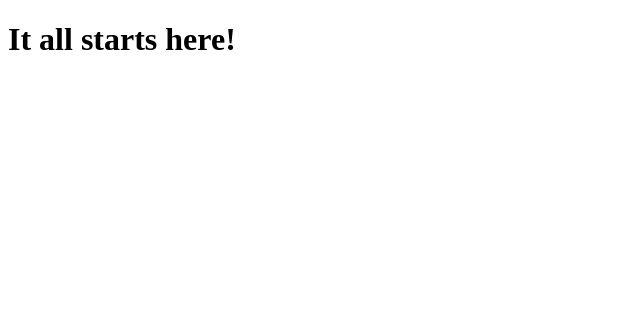
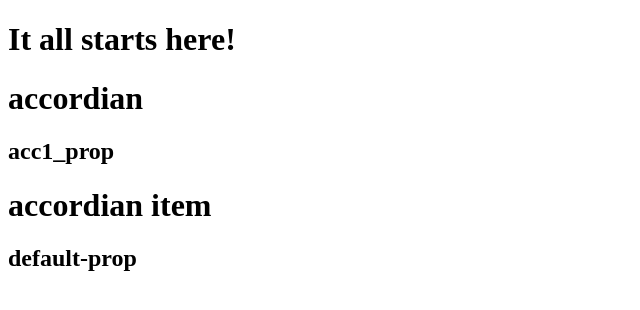
Before and after one commit to evariste1963/joc_CompLib_Accordian, a SvelteKit app: page / in a window 1280 px wide. Shown: the top 310 px of the page, without its empty margins (0-640 px from the left). Built offline with nearby package versions, Linux system fonts and the light colour scheme.

Commit message:
initial setup and start --> tsconfig details removed as not using typescript here

```diff
--- /dev/null
+++ b/src/lib/components/accordian/accordian-item.svelte
@@ -0,0 +1,6 @@
+<script>
+	export let prop = 'default-prop';
+</script>
+
+<h1>accordian item</h1>
+<h2>{prop}</h2>
--- /dev/null
+++ b/src/lib/components/accordian/accordian.svelte
@@ -0,0 +1,6 @@
+<script>
+	export let prop = 'default-prop';
+</script>
+
+<h1>accordian</h1>
+<h2>{prop}</h2>
--- /dev/null
+++ b/src/lib/components/accordian/index.js
@@ -0,0 +1,9 @@
+/* import Accordian from './accordian.svelte';
+import AccordianItem from './accordian-item.svelte';
+
+export { Accordian, AccordianItem };*/
+
+// new shorthand version **
+
+export { default as Accordian } from './accordian.svelte';
+export { default as AccordianItem } from './accordian-item.svelte';
--- a/src/routes/+page.svelte
+++ b/src/routes/+page.svelte
@@ -1 +1,15 @@
+<script>
+	import { Accordian, AccordianItem } from '../lib/components/accordian';
+
+	const items = [
+		{ title: 'item 1', content: 'content 1' },
+		{ title: 'item 2', content: 'content 2' },
+		{ title: 'item 3', content: 'content 3' },
+		{ title: 'item 4', content: 'content 4' }
+	];
+</script>
+
 <h1>It all starts here!</h1>
+
+<Accordian prop="acc1_prop" />
+<AccordianItem />
--- a/tsconfig.json
+++ b/tsconfig.json
@@ -1,4 +1,4 @@
-{
+/*{
 	"extends": "./.svelte-kit/tsconfig.json",
 	"compilerOptions": {
 		"allowJs": true,
@@ -14,4 +14,4 @@
 	//
 	// If you want to overwrite includes/excludes, make sure to copy over the relevant includes/excludes
 	// from the referenced tsconfig.json - TypeScript does not merge them in
-}
+}*/
```
